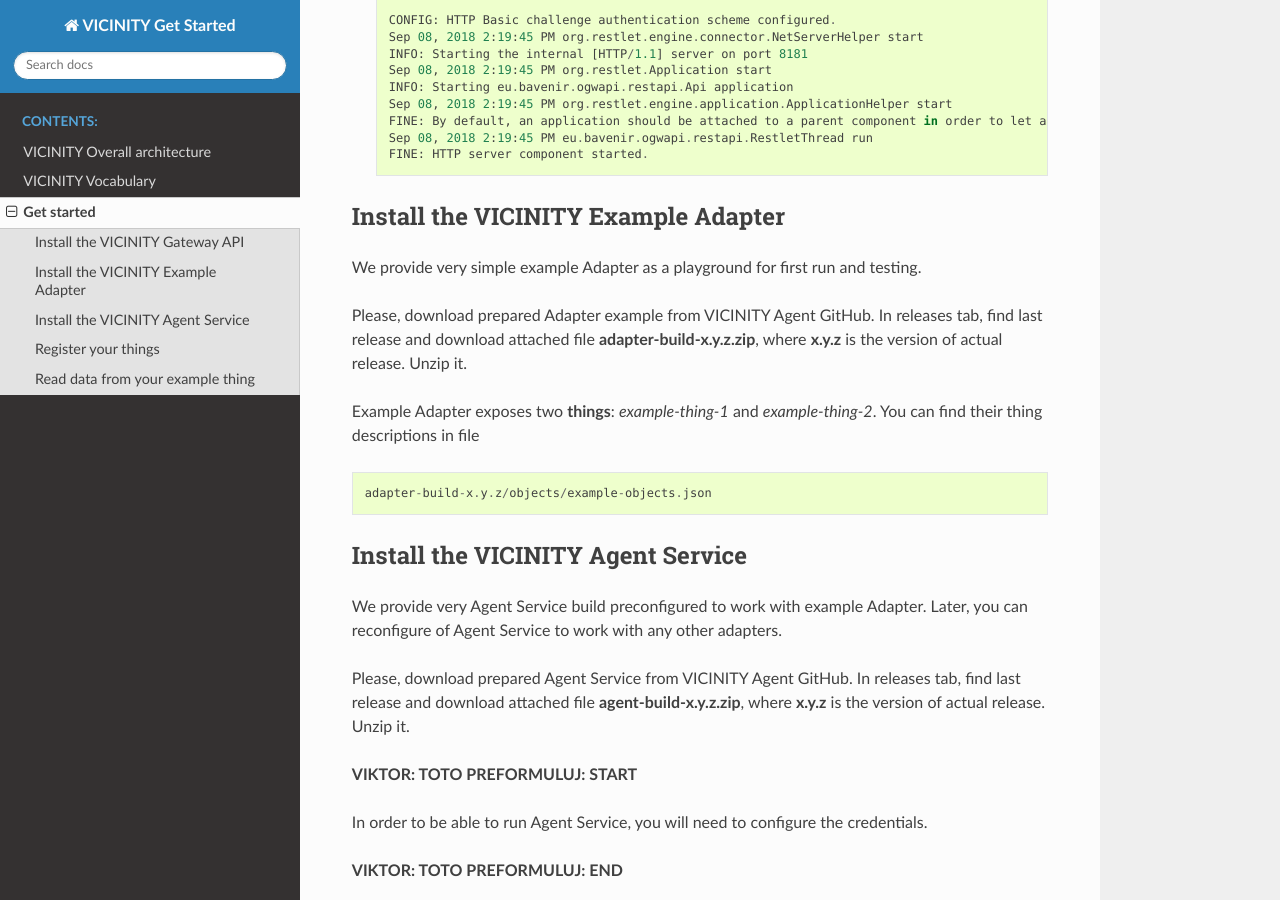
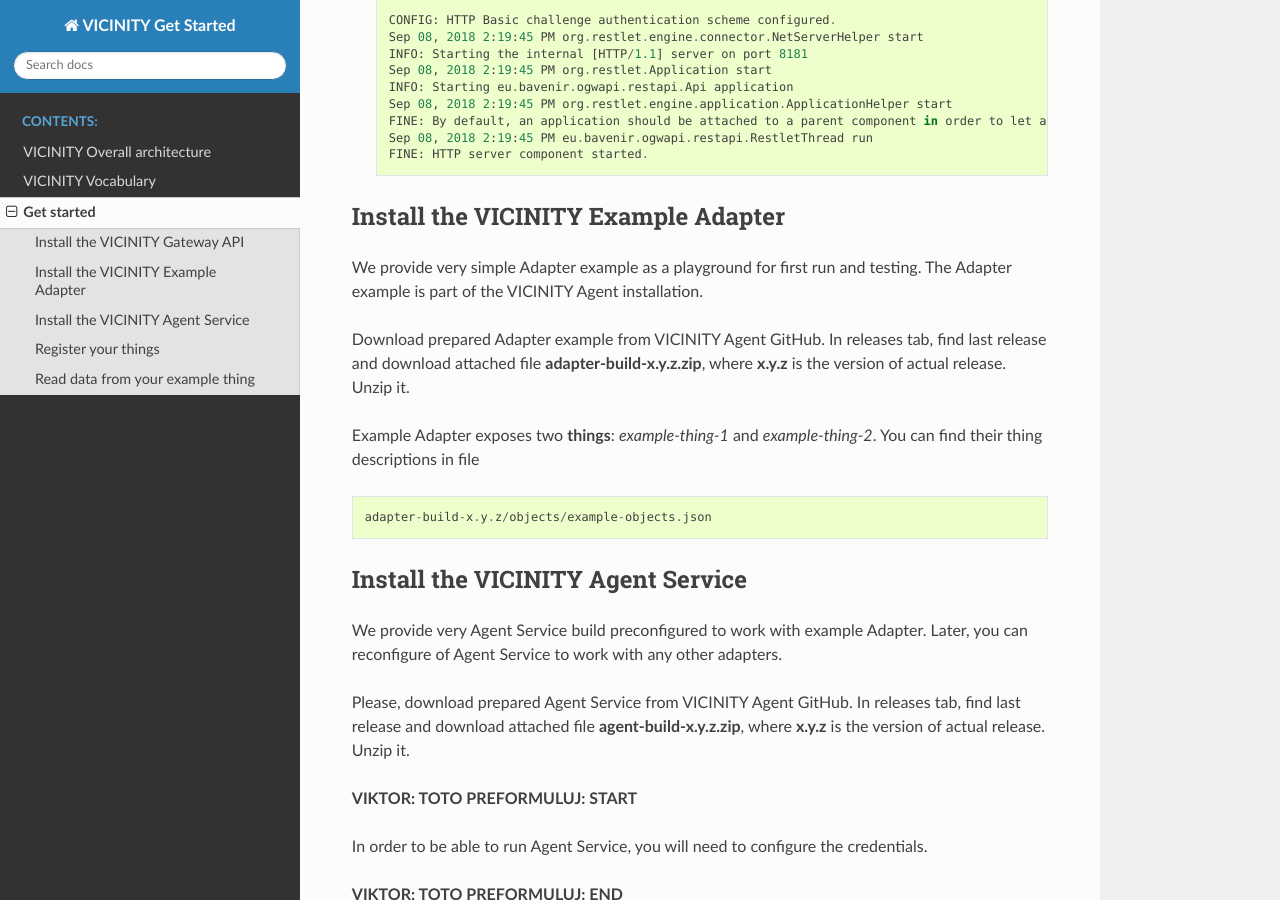
Before and after one commit to vicinityh2020/vicinity-get-started, a Sphinx documentation site: the page built from docs/getstarted.rst, in a window 1280 px wide and 900 px high, scrolled down 1158 px. Built offline with Sphinx 7.4.7 and the Read the Docs theme 2.0.0, drawn with Linux system fonts in a browser that asks for light colours; formulas are drawn with MathJax 3.

Commit message:
Update getstarted.rst

```diff
--- a/docs/getstarted.rst
+++ b/docs/getstarted.rst
@@ -71,11 +71,9 @@
 Install the VICINITY Example Adapter
 -----------------------------------------------
 
-We provide very simple example Adapter as a playground for first run and testing.
+We provide very simple Adapter example as a playground for first run and testing. The Adapter example is part of the VICINITY Agent installation.
 
-Please, download prepared Adapter example from VICINITY Agent GitHub. In releases tab,
-find last release and download attached file **adapter-build-x.y.z.zip**, where
-**x.y.z** is the version of actual release. Unzip it.
+Download prepared Adapter example from VICINITY Agent GitHub. In releases tab, find last release and download attached file **adapter-build-x.y.z.zip**, where **x.y.z** is the version of actual release. Unzip it.
 
 Example Adapter exposes two **things**: *example-thing-1* and *example-thing-2*.
 You can find their thing descriptions in file
```
